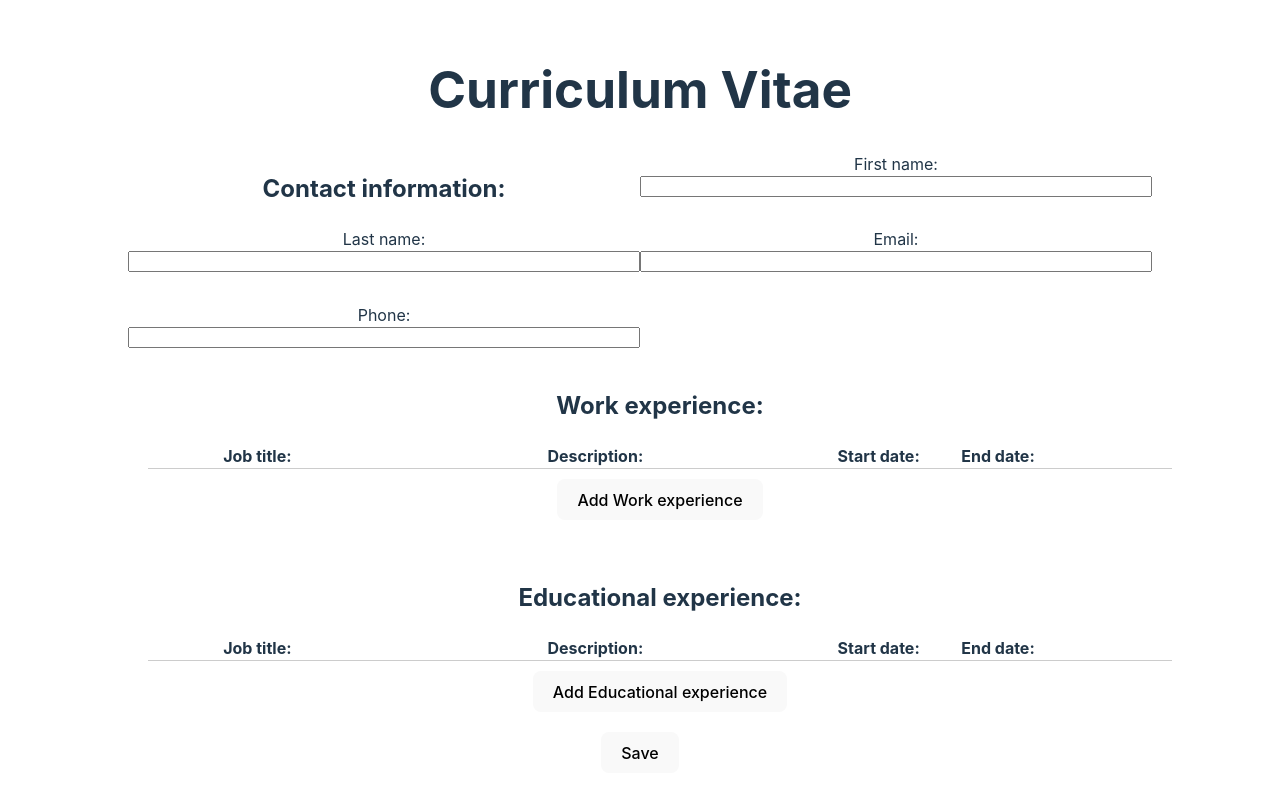
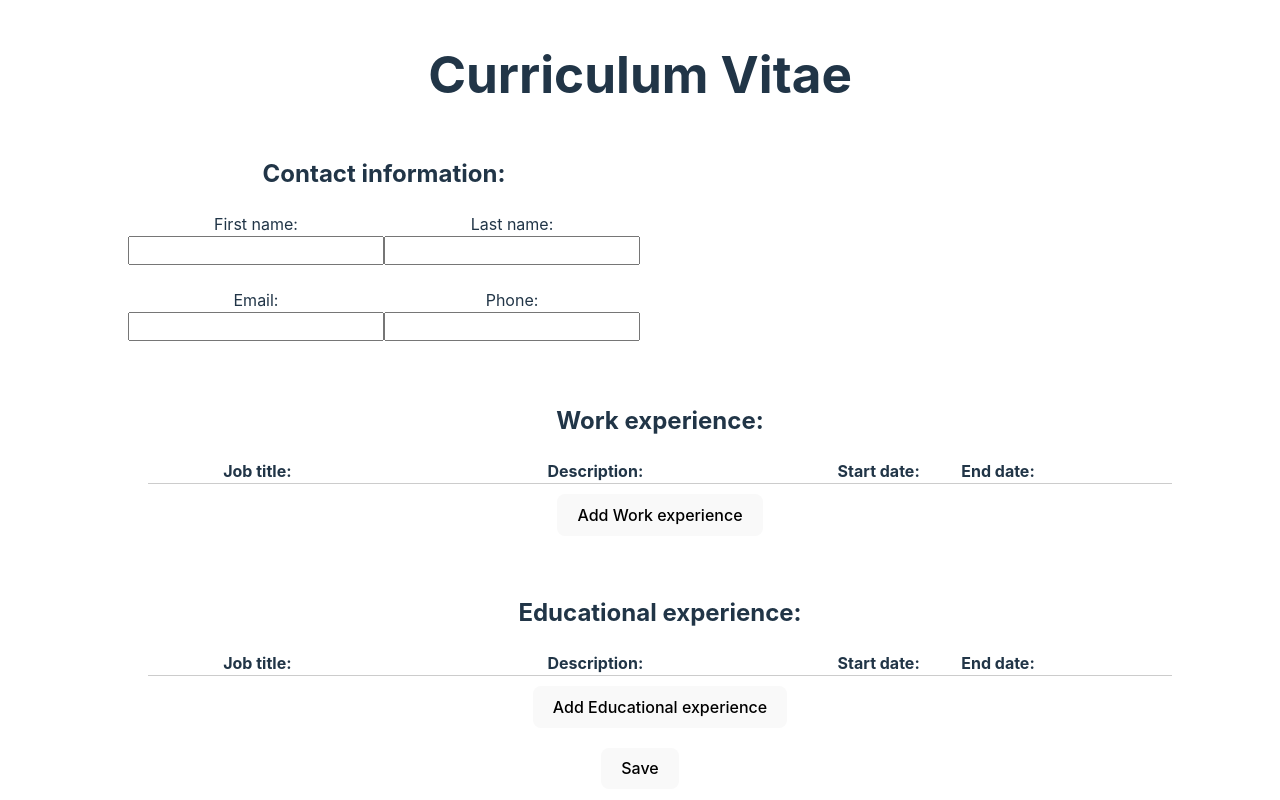
Before and after one commit to DanishKodeMonkey/Curriculum-Vitae, a React (Vite) app: page / in a window 1280 px wide. Built offline with nearby package versions, Linux system fonts and the light colour scheme; the HTML template or start-up script is replaced by a standard one.

Commit message:
feat: styling pass

```diff
--- a/src/styles/Experience.css
+++ b/src/styles/Experience.css
@@ -15,7 +15,7 @@ padding: 20px
 
 .input-field{
     display: grid;
-    grid-template-columns: 2fr 4fr 1fr 1fr 1.2fr;
+    grid-template-columns: 2fr 4fr 1fr 1fr .5fr;
     gap: 10px;
     align-items: center;
 
@@ -29,9 +29,14 @@ padding: 20px
 }
 .input-field button{
     cursor: pointer;
-    width: 50%;
+    width: 100%;
     overflow: hidden;
+    transition: 500ms cubic-bezier(0.175, 0.885, 0.32, 1.275);
 
+}
+.input-field button:hover{
+    color: red;
+    box-shadow: 0 0 5px red;
 }
 
 .label{
--- a/src/styles/PersonalInformation.css
+++ b/src/styles/PersonalInformation.css
@@ -1,10 +1,17 @@
 .personal-information{
     display: grid;
-    grid-template: 1fr 1fr / 1fr 1fr;
+    grid-template: 1fr 1fr 1fr / 1fr 1fr;
+    width: 50%;
 }
-
+h2{
+    grid-area: 1 /1 / 2/ -1
+}
 .input-field-contact{
     display: flex;
     flex-direction: column;
     text-align: center;
+
 }
+.input-field-contact input{
+    padding: 5px;
+}
```
